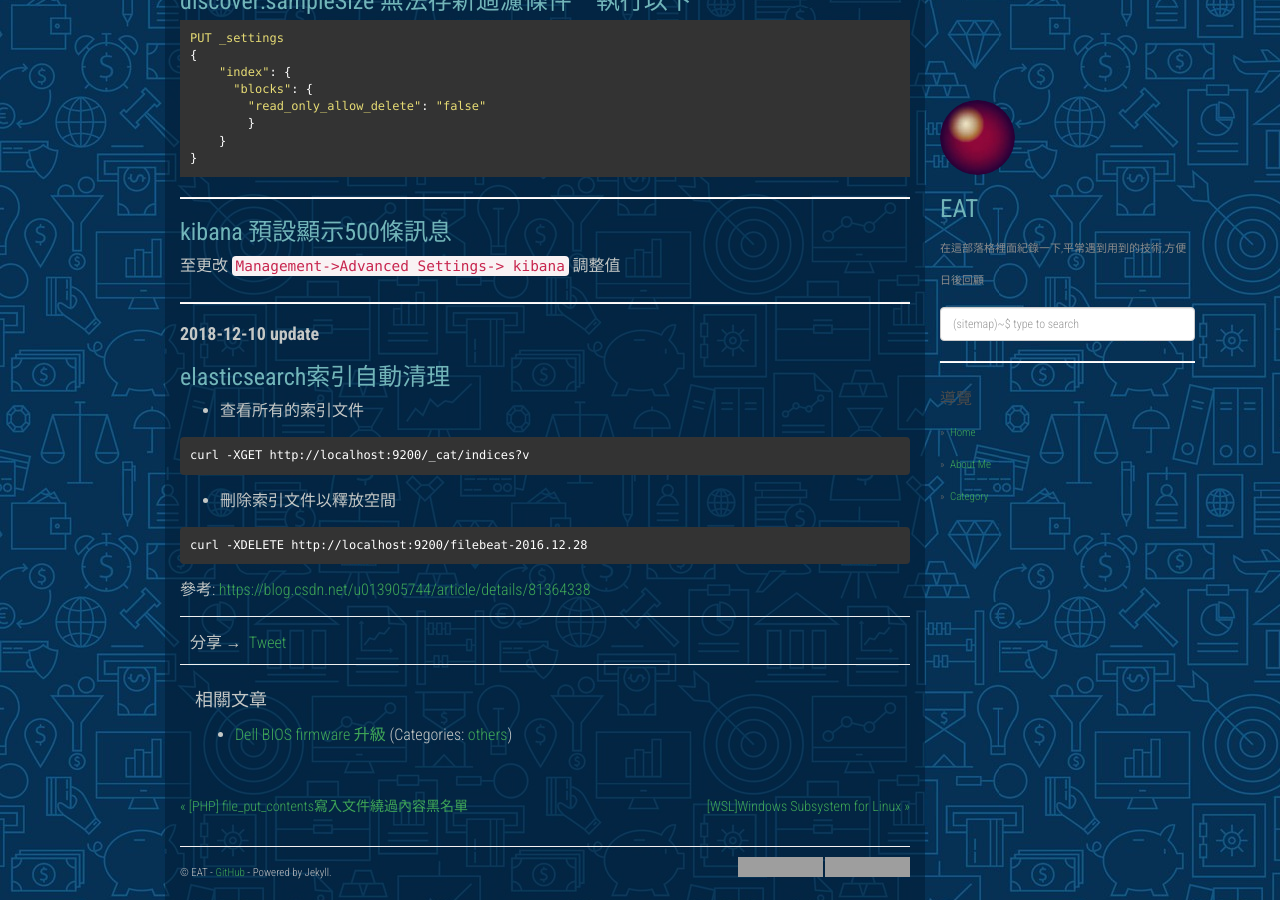
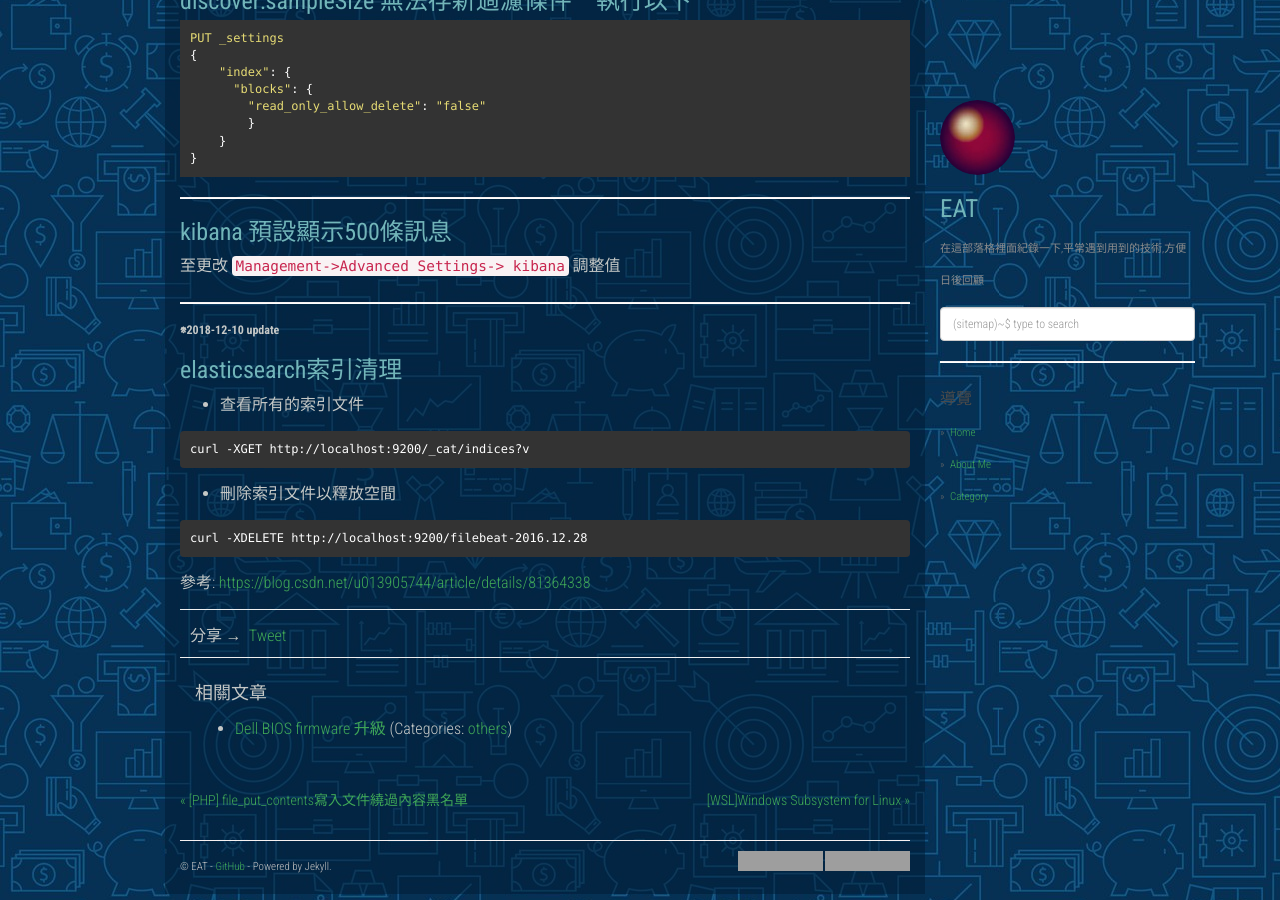
Before and after one commit to dyeat/dyeat.github.io, a Jekyll site: the page built from _posts/2018-12-06-ELK使用手冊.md, in a window 1280 px wide and 900 px high, scrolled down 1988 px. Built offline with Jekyll 4.4.1, drawn with Linux system fonts in a browser that asks for light colours; nearby versions of some CDN libraries; comment, search, counter and statistics services are not loaded; grey boxes are pictures that could not be loaded.

Commit message:
update post

```diff
--- a/_posts/2018-12-06-ELK使用手冊.md
+++ b/_posts/2018-12-06-ELK使用手冊.md
@@ -106,9 +106,9 @@ PUT _settings
 至更改 `Management->Advanced Settings-> kibana` 調整值
 
 ---
-#### **2018-12-10 update**
+###### **※2018-12-10 update**
 
-### elasticsearch索引自動清理
+### elasticsearch索引清理
 
 - 查看所有的索引文件<br />
 <pre>curl -XGET http://localhost:9200/_cat/indices?v</pre>
```
